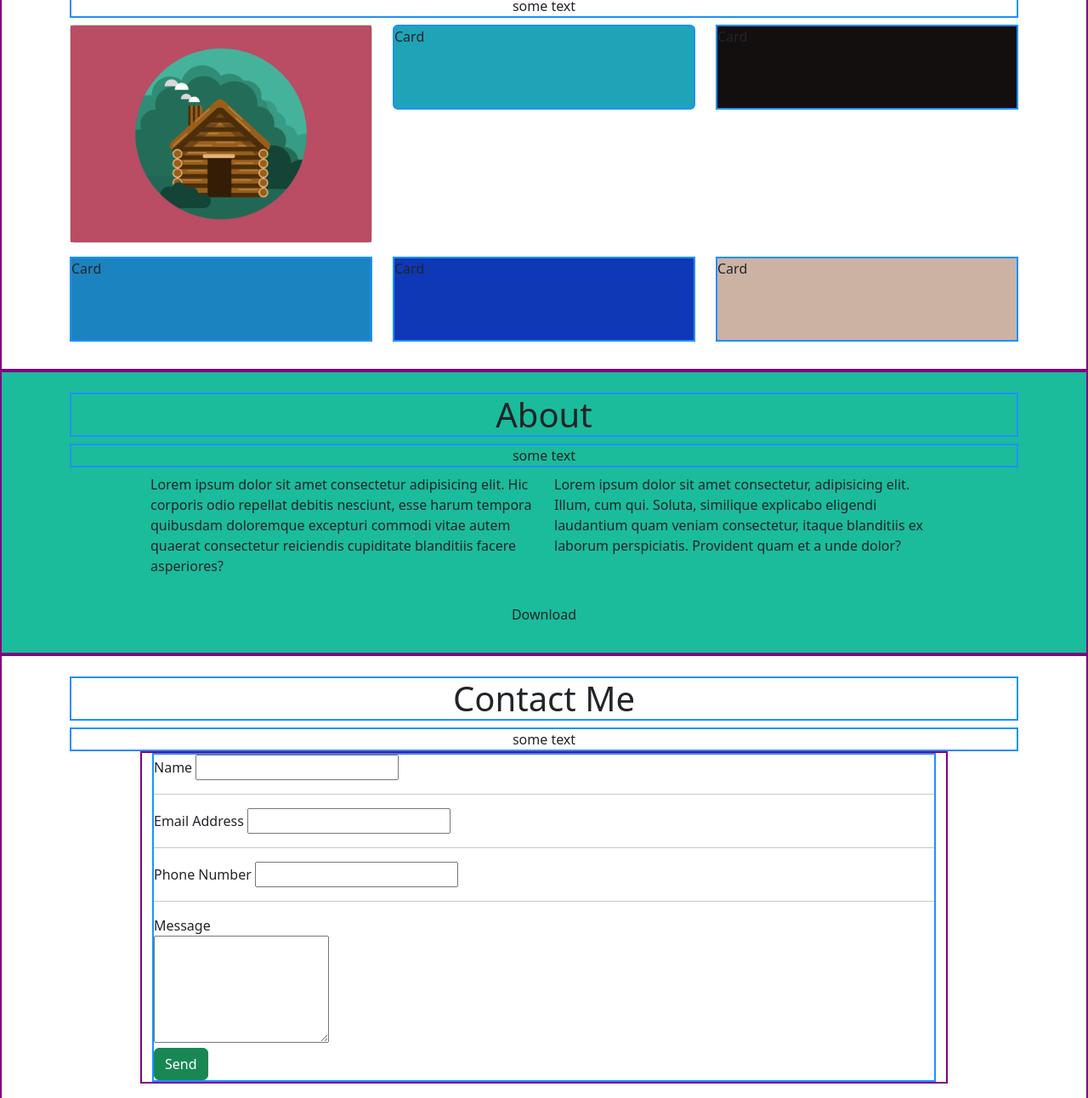
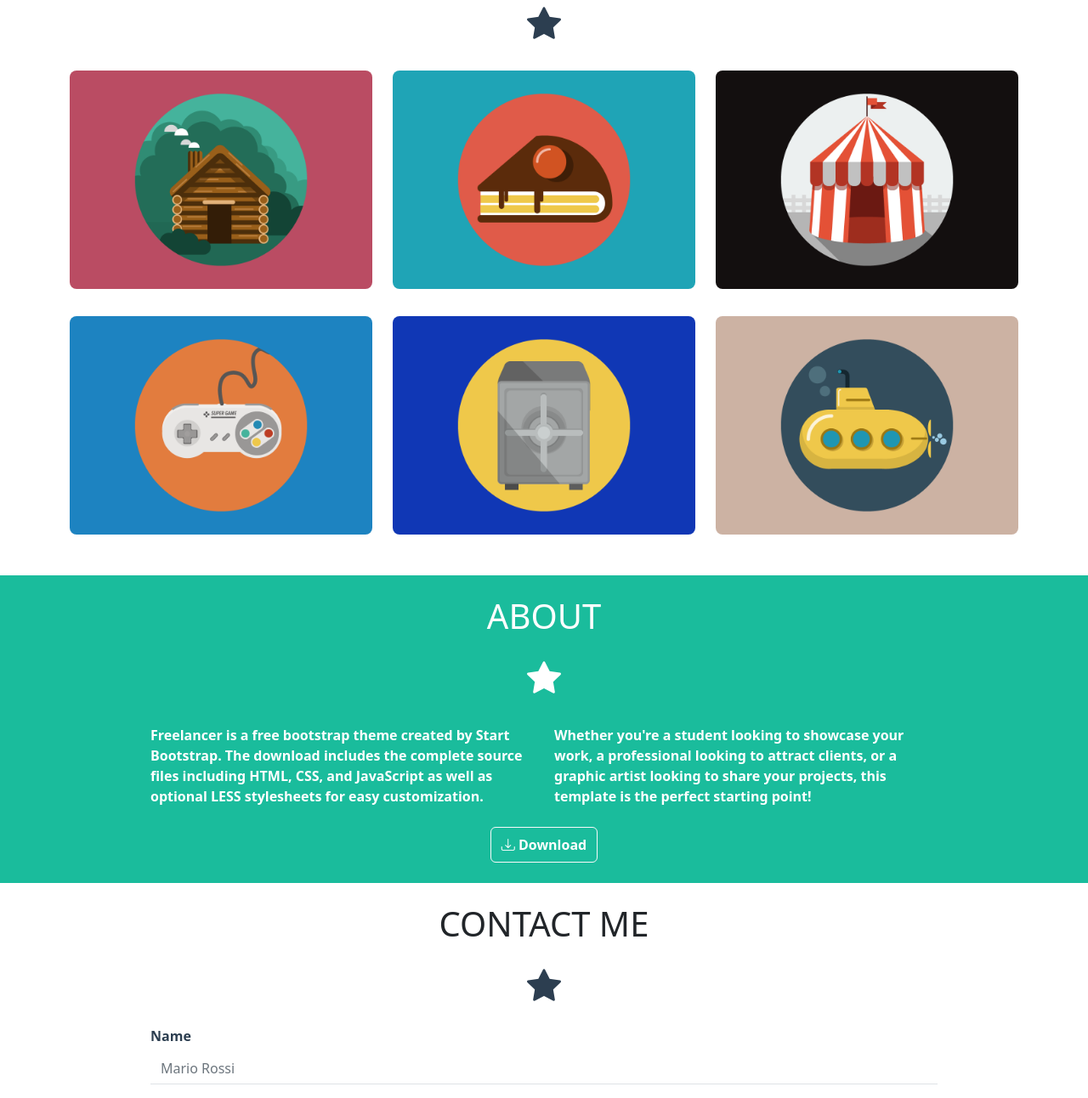
Before and after one commit to MrGians/html-css-bootstrap-freelancer, a plain HTML site: page index.html in a window 1280 px wide. Shown: the part 695-1987 px from the top of the page at 85% size. Drawn offline with nearby package versions, Linux system fonts and the light colour scheme.

Commit message:
Added Main content

```diff
--- a/css/style.css
+++ b/css/style.css
@@ -1,35 +1,10 @@
 
 /*********** Palette color ***********/
 :root{
-    --white: #FFF;
-    --grey: #999;
-    --black: #000;
     --primary: #1ABC9C;
     --secondary: #2C3E50;
     --tertiary: #3A546D;
-
-    --scarlet: #BA4B63;
-    --somber: #1EA4B6;
-    --obsidian: #140F0F;
-    --lightblue: #1C83C1;
-    --blue: #0E38B5;
-    --sand: #CCB2A3;
 }
-
-/* Layout Row/Col */
-.debug .row {border: 2px dashed red;}
-.debug .row > [class^="col"] {border: 2px solid yellow;}
-/* Layout Nested Row/Col */
-.debug .row .row {border: 2px dashed orangered;}
-.debug [class^="col"] [class^="col"] {border: 2px solid green;}
-/* Layout Others Elements */
-.cs-border {border: 2px solid purple;}
-.cs-border-2 {border: 2px solid dodgerblue;}
-
-/* Min-Height for Layout
-DELETE BEFORE TO INSERT CONTENT */
-.min-h-100 {min-height: 100px;}
-
 
 
 /*********** Utilities ***********/
@@ -39,9 +14,3 @@ DELETE BEFORE TO INSERT CONTENT */
 .cs-bg-primary {background-color: var(--primary);}
 .cs-bg-secondary {background-color: var(--secondary);}
 .cs-bg-tertiary {background-color: var(--tertiary);}
-.cs-bg-scarlet {background-color: var(--scarlet);}
-.cs-bg-somber {background-color: var(--somber);}
-.cs-bg-obsidian {background-color: var(--obsidian);}
-.cs-bg-lightblue {background-color: var(--lightblue);}
-.cs-bg-blue {background-color: var(--blue);}
-.cs-bg-sand {background-color: var(--sand);}
--- a/index.html
+++ b/index.html
@@ -58,88 +58,109 @@
     <!-- Main Content -->
     <main>
         <!-- Portfolio Section -->
-        <section id="portfolio" class="py-4 cs-border">
+        <section id="portfolio" class="py-4">
             <div class="container">
                 <!-- Title -->
-                <h2 class="h1 text-center cs-border-2">Portfolio</h2>
-                <div class="text-center cs-border-2">some text</div>
+                <h2 class="h1 text-center text-uppercase">Portfolio</h2>
+                <div class="h1 text-center py-3 cs-c-secondary">
+                    <i class="bi bi-star-fill"></i>
+                </div>
                 <!-- Portfolio Cards -->
                 <div class="row">
-                    <!-- Single Card -->
+                    <!-- Single Card | 1 -->
                     <div class="col-12 col-md-6 col-lg-4 py-2">
-                        <div class="card">
-                            <img class="w-100" src="images/cabin.png" alt="safe">
-                        </div>
+                        <figure>
+                            <img class="w-100 rounded-3" src="images/cabin.png" alt="cabin">
+                        </figure>
                     </div>
-                    <!-- Single Card -->
+                    <!-- Single Card | 2 -->
                     <div class="col-12 col-md-6 col-lg-4 py-2">
-                        <div class="card cs-bg-somber min-h-100 cs-border-2">Card</div>
+                        <figure>
+                            <img class="w-100 rounded-3" src="images/cake.png" alt="cake">
+                        </figure>
                     </div>
-                    <!-- Single Card -->
+                    <!-- Single Card | 3 -->
                     <div class="col-12 col-md-6 col-lg-4 py-2">
-                        <div class="p-card cs-bg-obsidian min-h-100 cs-border-2">Card</div>
+                        <figure>
+                            <img class="w-100 rounded-3" src="images/circus.png" alt="circus">
+                        </figure>
                     </div>
-                    <!-- Single Card -->
+                    <!-- Single Card | 4 -->
                     <div class="col-12 col-md-6 col-lg-4 py-2">
-                        <div class="p-card cs-bg-lightblue min-h-100 cs-border-2">Card</div>
+                        <figure>
+                            <img class="w-100 rounded-3" src="images/game.png" alt="game">
+                        </figure>
                     </div>
-                    <!-- Single Card -->
+                    <!-- Single Card | 5 -->
                     <div class="col-12 col-md-6 col-lg-4 py-2">
-                        <div class="p-card cs-bg-blue min-h-100 cs-border-2">Card</div>
+                        <figure>
+                            <img class="w-100 rounded-3" src="images/safe.png" alt="safe">
+                        </figure>
                     </div>
-                    <!-- Single Card -->
+                    <!-- Single Card | 6 -->
                     <div class="col-12 col-md-6 col-lg-4 py-2">
-                        <div class="p-card cs-bg-sand min-h-100 cs-border-2">Card</div>
+                        <figure>
+                            <img class="w-100 rounded-3" src="images/submarine.png" alt="submarine">
+                        </figure>
                     </div>
                 </div>
             </div>
         </section>
 
         <!-- About -->
-        <section id="about" class="py-4 cs-border cs-bg-primary">
+        <section id="about" class="py-4 text-white cs-bg-primary">
             <div class="container">
                 <!-- Title -->
-                <h2 class="h1 text-center cs-border-2">About</h2>
-                <div class="text-center cs-border-2">some text</div>
+                <h2 class="h1 text-center text-uppercase">About</h2>
+                <div class="h1 text-center py-3">
+                    <i class="bi bi-star-fill"></i>
+                </div>
                 <!-- Content -->
                 <div class="row justify-content-center">
                     <div class="col-8 col-md-5">
-                    <p class="py-2">Lorem ipsum dolor sit amet consectetur adipisicing elit. Hic corporis odio repellat debitis nesciunt, esse harum tempora quibusdam doloremque excepturi commodi vitae autem quaerat consectetur reiciendis cupiditate blanditiis facere asperiores?</p>
+                        <p class="py-2"><strong>Freelancer is a free bootstrap theme created by Start Bootstrap. The download includes the complete source files including HTML, CSS, and JavaScript as well as optional LESS stylesheets for easy customization.</strong></p>
                     </div>
                     <div class="col-8 col-md-5">
-                    <p class="py-2">Lorem ipsum dolor sit amet consectetur, adipisicing elit. Illum, cum qui. Soluta, similique explicabo eligendi laudantium quam veniam consectetur, itaque blanditiis ex laborum perspiciatis. Provident quam et a unde dolor?</p>
+                        <p class="py-2"><strong>Whether you're a student looking to showcase your work, a professional looking to attract clients, or a graphic artist looking to share your projects, this template is the perfect starting point!</strong></p>
                     </div>
                     <!-- Download Btn -->
                     <div class="col-12 text-center">
-                    <a href="#" class="btn py-2">Download</a>
+                        <a href="#" class="btn border-light text-white py-2">
+                            <strong><i class="bi bi-download"></i> Download</strong>
+                        </a>
                     </div>
                 </div>
             </div>
         </section>
 
         <!-- Contact Me Section -->
-        <section id="contact-me" class="py-4 cs-border">
+        <section id="contact-me" class="py-4">
             <div class="container">
                 <!-- Title -->
-                <h2 class="h1 text-center cs-border-2">Contact Me</h2>
-                <div class="text-center cs-border-2">some text</div>
+                <h2 class="h1 text-center text-uppercase">Contact Me</h2>
+                <div class="h1 text-center py-3 cs-c-secondary">
+                    <i class="bi bi-star-fill"></i>
+                </div>
                 <div class="row justify-content-center">
                     <!-- Contact Form -->
-                    <div class="col-8 col-md-10 cs-border">
-                        <form class="cs-border-2">
-                            <label for="name">Name</label>
-                            <input type="text"><br>
-                            <hr>
-                            <label for="email">Email Address</label>
-                            <input type="email"><br>
-                            <hr>
-                            <label for="phone">Phone Number</label>
-                            <input type="number"><br>
-                            <hr>
-                            <label for="message">Message</label><br>
-                            <textarea name="message" rows="5"></textarea><br>
-                            <input class="btn btn-success" type="submit" value="Send">
-                        </form>
+                    <div class="col-8 col-md-10">
+                        <div class="mb-3">
+                            <label for="name" class="form-label cs-c-secondary"><strong>Name</strong></label>
+                            <input type="text" class="form-control rounded-0 border-0 border-bottom" id="name" placeholder="Mario Rossi">
+                        </div>
+                        <div class="mb-3">
+                            <label for="email" class="form-label cs-c-secondary"><strong>Email Address</strong></label>
+                            <input type="email" class="form-control rounded-0 border-0 border-bottom" id="email" placeholder="tua-email@prova.com">
+                        </div>
+                        <div class="mb-3">
+                            <label for="telephone" class="form-label cs-c-secondary"><strong>Phone Number</strong></label>
+                            <input type="tel" class="form-control rounded-0 border-0 border-bottom" id="telephone" placeholder="+000123456789">
+                        </div>
+                        <div class="mb-3">
+                            <label for="message" class="form-label cs-c-secondary"><strong>Message</strong></label>
+                            <textarea class="form-control rounded-0 border-0 border-bottom" id="message" rows="5" placeholder="Scrivi qua il tuo messaggio..."></textarea>
+                        </div>
+                        <button type="submit" class="btn btn-success">Send</button>
                     </div>
                 </div>
             </div>
```
